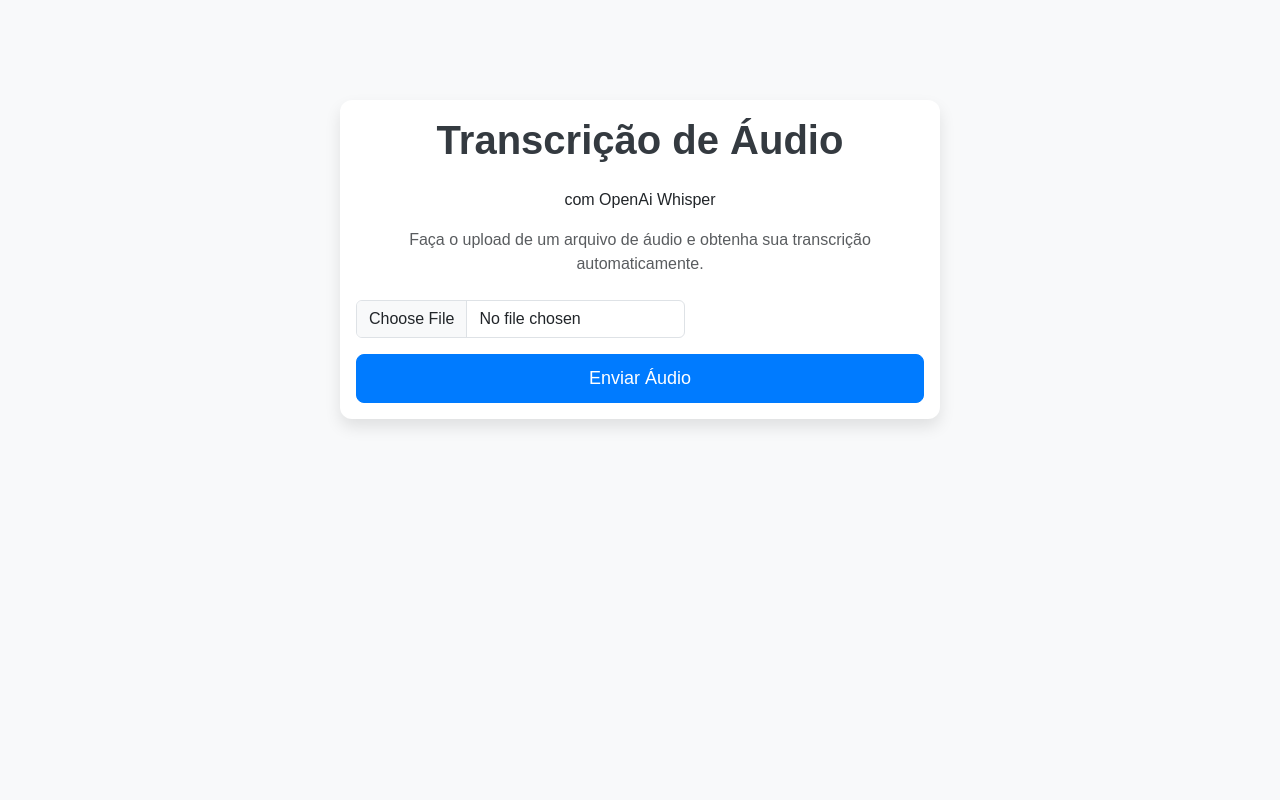
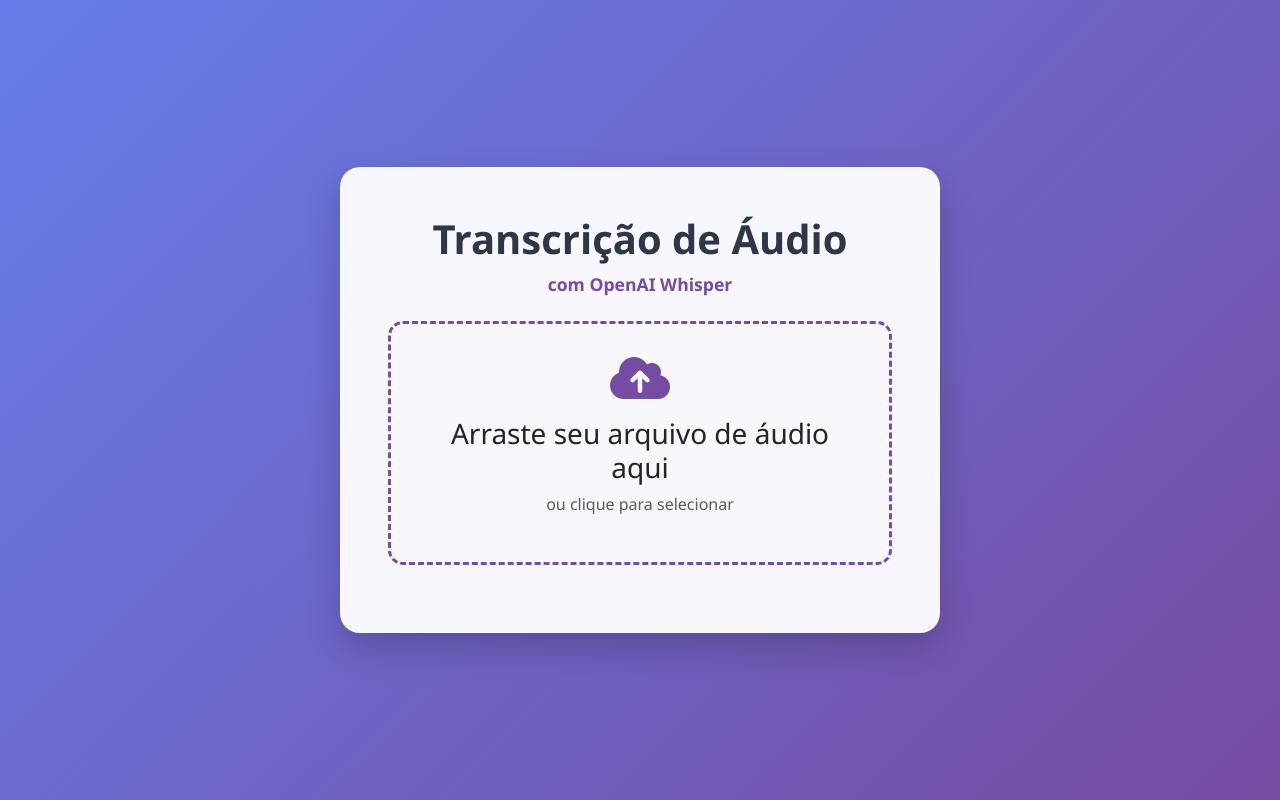
Before and after one commit to chiapettaiago/ears, a Flask app: page / in a window 1280 px wide. Run offline with Flask 3, Linux system fonts and the light colour scheme; some libraries are stand-ins or nearby versions.

Commit message:
update ears 2411 - interface visual renovada

```diff
--- a/templates/index.html
+++ b/templates/index.html
@@ -1,63 +1,181 @@
 <!DOCTYPE html>
-<html lang="en">
+<html lang="pt-br">
 <head>
     <meta charset="UTF-8">
     <meta name="viewport" content="width=device-width, initial-scale=1.0">
     <title>Transcrição de Áudio</title>
     <link href="https://cdn.jsdelivr.net/npm/bootstrap@5.3.0-alpha1/dist/css/bootstrap.min.css" rel="stylesheet">
+    <link href="https://cdnjs.cloudflare.com/ajax/libs/font-awesome/6.0.0/css/all.min.css" rel="stylesheet">
     <style>
         body {
-            background-color: #f8f9fa;
-            font-family: 'Arial', sans-serif;
+            background: linear-gradient(135deg, #667eea 0%, #764ba2 100%);
+            font-family: 'Segoe UI', Tahoma, Geneva, Verdana, sans-serif;
+            min-height: 100vh;
+            display: flex;
+            align-items: center;
         }
         .container {
-            margin-top: 100px;
+            margin: auto;
         }
         .card {
-            box-shadow: 0 8px 16px rgba(0, 0, 0, 0.1);
+            background: rgba(255, 255, 255, 0.95);
+            box-shadow: 0 15px 35px rgba(0, 0, 0, 0.2);
             border: none;
-            border-radius: 12px;
+            border-radius: 20px;
+            backdrop-filter: blur(10px);
+            transition: transform 0.3s ease;
         }
-        .btn-primary {
-            background-color: #007bff;
-            border-color: #007bff;
-            padding: 10px 20px;
-            font-size: 18px;
-            border-radius: 8px;
+        .card:hover {
+            transform: translateY(-5px);
+        }
+        .upload-area {
+            border: 3px dashed #764ba2;
+            border-radius: 15px;
+            padding: 30px;
+            text-align: center;
+            cursor: pointer;
             transition: all 0.3s ease;
+            margin: 20px 0;
         }
-        .btn-primary:hover {
-            background-color: #0056b3;
-            border-color: #004085;
+        .upload-area:hover {
+            border-color: #667eea;
+            background-color: rgba(102, 126, 234, 0.05);
         }
-        .custom-file-input:lang(en)~.custom-file-label::after {
-            content: "Procurar";
+        .upload-icon {
+            font-size: 48px;
+            color: #764ba2;
+            margin-bottom: 15px;
         }
-        .custom-file-label {
-            border-radius: 8px;
+        .card-title {
+            color: #2d3748;
+            font-size: 2.5rem;
+            font-weight: 700;
+            margin-bottom: 0.5rem;
+        }
+        .subtitle {
+            color: #764ba2;
+            font-weight: 600;
+            font-size: 1.1rem;
+        }
+        #loading {
+            display: none;
+            margin-top: 20px;
+        }
+        .spinner-border {
+            color: #764ba2;
+        }
+        #fileInput {
+            display: none;
+        }
+        .status-text {
+            margin-top: 15px;
+            color: #4a5568;
+        }
+        .error-message {
+            color: #dc3545;
+            margin-top: 10px;
+            display: none;
         }
     </style>
 </head>
 <body>
-
     <div class="container">
         <div class="card mx-auto" style="max-width: 600px;">
-            <div class="card-body text-center">
-                <h1 class="card-title mb-4" style="font-size: 2.5rem; font-weight: bold; color: #343a40;">Transcrição de Áudio</h1>
-                <p class="text-bold text-sm">com OpenAi Whisper</p>
-                <p class="card-text text-muted">Faça o upload de um arquivo de áudio e obtenha sua transcrição automaticamente.</p>
-                <form action="/" method="post" enctype="multipart/form-data" class="mt-4">
-                    <div class="input-group mb-3">
-                        <div class="custom-file">
-                            <input type="file" name="audio" class="form-control" accept="audio/*" id="customFile" required>
-                        </div>
+            <div class="card-body text-center p-5">
+                <h1 class="card-title">Transcrição de Áudio</h1>
+                <p class="subtitle mb-4">com OpenAI Whisper</p>
+
+                <form id="uploadForm" action="{{ url_for('index') }}" method="post" enctype="multipart/form-data">
+                    <div class="upload-area" id="dropZone">
+                        <i class="fas fa-cloud-upload-alt upload-icon"></i>
+                        <h3>Arraste seu arquivo de áudio aqui</h3>
+                        <p class="text-muted">ou clique para selecionar</p>
+                        <input type="file" name="audio" id="fileInput" accept="audio/*" hidden>
                     </div>
-                    <button type="submit" class="btn btn-primary w-100">Enviar Áudio</button>
+                    <div class="error-message" id="errorMessage"></div>
                 </form>
+
+                <div id="loading">
+                    <div class="spinner-border" role="status">
+                        <span class="visually-hidden">Carregando...</span>
+                    </div>
+                    <p class="status-text">Processando seu áudio...</p>
+                </div>
             </div>
         </div>
     </div>
 
     <script src="https://cdn.jsdelivr.net/npm/bootstrap@5.3.0-alpha1/dist/js/bootstrap.bundle.min.js"></script>
+    <script>
+        document.addEventListener('DOMContentLoaded', function() {
+            const dropZone = document.getElementById('dropZone');
+            const fileInput = document.getElementById('fileInput');
+            const uploadForm = document.getElementById('uploadForm');
+            const loading = document.getElementById('loading');
+            const errorMessage = document.getElementById('errorMessage');
+
+            function showError(message) {
+                errorMessage.textContent = message;
+                errorMessage.style.display = 'block';
+                setTimeout(() => {
+                    errorMessage.style.display = 'none';
+                }, 5000);
+            }
+
+            function handleUpload(file) {
+                if (file && file.type.startsWith('audio/')) {
+                    loading.style.display = 'block';
+                    dropZone.style.display = 'none';
+                    errorMessage.style.display = 'none';
+
+                    const formData = new FormData(uploadForm);
+                    fetch('{{ url_for("index") }}', {
+                        method: 'POST',
+                        body: formData
+                    })
+                    .then(response => response.text())
+                    .then(html => {
+                        document.documentElement.innerHTML = html;
+                    })
+                    .catch(error => {
+                        console.error('Erro:', error);
+                        loading.style.display = 'none';
+                        dropZone.style.display = 'block';
+                        showError('Erro ao processar o arquivo. Tente novamente.');
+                    });
+                } else {
+                    showError('Por favor, selecione um arquivo de áudio válido.');
+                }
+            }
+
+            dropZone.addEventListener('click', () => fileInput.click());
+
+            fileInput.addEventListener('change', (e) => {
+                if (e.target.files.length > 0) {
+                    handleUpload(e.target.files[0]);
+                }
+            });
+
+            dropZone.addEventListener('dragover', (e) => {
+                e.preventDefault();
+                dropZone.style.borderColor = '#667eea';
+            });
+
+            dropZone.addEventListener('dragleave', (e) => {
+                e.preventDefault();
+                dropZone.style.borderColor = '#764ba2';
+            });
+
+            dropZone.addEventListener('drop', (e) => {
+                e.preventDefault();
+                dropZone.style.borderColor = '#764ba2';
+                const file = e.dataTransfer.files[0];
+                if (file) {
+                    fileInput.files = e.dataTransfer.files;
+                    handleUpload(file);
+                }
+            });
+        });
+    </script>
 </body>
 </html>
```
Also changed, not shown: templates/result.html (+66 -21 lines).
